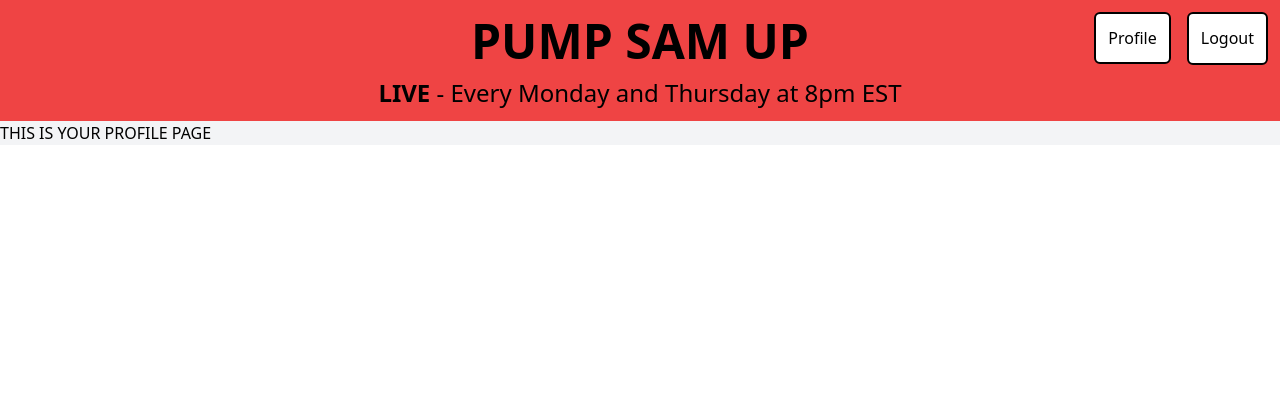
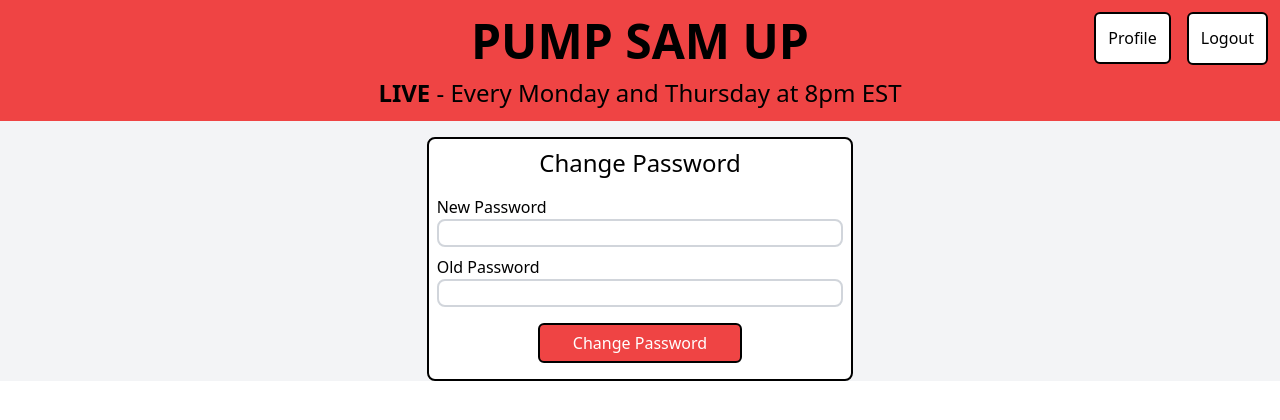
Before and after one commit to Coronus117/PumpSamUp, a Next.js app: page /profile in a window 1280 px wide. Shown: the top 420 px of the page. Built offline with nearby package versions, Linux system fonts and the light colour scheme; no server answers; sample sign-in values are in the browser's storage.

Commit message:
Test: Vote data

```diff
--- /dev/null
+++ b/components/auth/change-password-form.js
@@ -0,0 +1,69 @@
+import React, { useRef } from "react";
+import { getSession } from "next-auth/client";
+
+const ChangePassword = () => {
+  const newPasswordInputRef = useRef();
+  const oldPasswordInputRef = useRef();
+
+  const submitHandler = async (event) => {
+    event.preventDefault();
+    const enteredNewPassword = newPasswordInputRef.current.value;
+    const enteredOldPassword = oldPasswordInputRef.current.value;
+  };
+
+  return (
+    <section className="p-2 border-2 border-black flex flex-col space-y-4 bg-white rounded-lg w-full lg:w-1/3">
+      <h1 className="text-2xl text-center">Change Password</h1>
+      <form onSubmit={submitHandler} className="flex flex-col">
+        <div className="flex flex-col space-y-0">
+          <label htmlFor="email">New Password</label>
+          <input
+            type="password"
+            id="newPassword"
+            required
+            ref={newPasswordInputRef}
+            className="border-2 border-gray-300 rounded-lg"
+          />
+        </div>
+        <div className="flex flex-col space-y-0 mt-2">
+          <label htmlFor="password">Old Password</label>
+          <input
+            type="password"
+            id="oldPassword"
+            required
+            ref={oldPasswordInputRef}
+            className="border-2 border-gray-300 rounded-lg"
+          />
+        </div>
+        <div className="w-full flex justify-center mt-4 mb-2">
+          <button
+            className={
+              "disabled:pointer-events-none h-10 w-1/2 border-2 select-none hover:border-black hover:bg-gray-400 active:bg-white rounded-md bg-red-500 text-white border-black"
+            }
+          >
+            Change Password
+          </button>
+        </div>
+      </form>
+    </section>
+  );
+};
+
+export default ChangePassword;
+
+export const getServerSideProps = async (context) => {
+  const session = await getSession({ req: context.req });
+  if (!session) {
+    return {
+      redirect: {
+        destination: "/auth",
+        // Not everytime, only this time if not authenticated/logged in
+        permanent: false,
+      },
+    };
+  }
+
+  return {
+    props: { session },
+  };
+};
--- a/components/layout/main-header.js
+++ b/components/layout/main-header.js
@@ -1,12 +1,8 @@
-import NextPump from "../next-pump/next-pump";
 import Link from "next/link";
 import { useSession, signOut } from "next-auth/client";
 
 function MainHeader() {
   const [session, loading] = useSession();
-
-  console.log("loading ", loading);
-  console.log("session ", session);
 
   const logoutHandler = () => {
     signOut();
--- a/components/pump-bank/pump-bank.js
+++ b/components/pump-bank/pump-bank.js
@@ -3,7 +3,7 @@ import { useSelector } from "react-redux";
 
 const PumpBank = () => {
   const votes = useSelector((state) => state.votes);
-  // const votes = 11;
+  console.log("pump-bank, state.votes ", state.votes);
   return (
     <div className="flex justify-end">
       <div className="bg-gray-300 p-4 rounded-xl text-lg font-semibold">{`Vote Bank: ${votes}/10`}</div>
--- a/components/pump-vote-bar/exercise-vote.js
+++ b/components/pump-vote-bar/exercise-vote.js
@@ -60,6 +60,7 @@ const ExerciseVote = ({ exercise }) => {
     (ex) => ex.name === exercise.name
   );
   // const thisExercise = { name: "Tricep Dips", votes: 0 };
+  console.log("exercise-vote, thisExercise[0].votes ", thisExercise[0].votes);
   const votesSpent = thisExercise[0].votes;
   // const votesSpent = 0;
 
--- a/components/pump-vote-bar/pump-vote-button.js
+++ b/components/pump-vote-bar/pump-vote-button.js
@@ -4,6 +4,7 @@ import { useSelector } from "react-redux";
 const PumpVoteButton = ({ onClick, currVoteCount }) => {
   // let votes = 10;
   const votes = useSelector((state) => state.votes);
+  console.log("pump-vote-button, votes ", votes);
   return (
     <Fragment>
       {currVoteCount === 0 ? (
--- a/pages/_app.js
+++ b/pages/_app.js
@@ -1,14 +1,17 @@
 import "@/styles/globals.css";
 import Layout from "@/components/layout/layout";
 import { Provider } from "react-redux";
+import { Provider as AuthProvider } from "next-auth/client";
 import store from "@/store";
 
 export default function App({ Component, pageProps }) {
   return (
     <Provider store={store}>
-      <Layout>
-        <Component {...pageProps} />
-      </Layout>
+      <AuthProvider session={pageProps.session}>
+        <Layout>
+          <Component {...pageProps} />
+        </Layout>
+      </AuthProvider>
     </Provider>
   );
 }
--- /dev/null
+++ b/pages/api/user/change-password.js
@@ -0,0 +1,6 @@
+// const handler = (req, res) => {
+//     // extract data from the form
+//     // make sure authenticated user
+// };
+
+// export default handler;
--- a/pages/profile.js
+++ b/pages/profile.js
@@ -1,8 +1,14 @@
-import React from "react";
+import React, { useRef } from "react";
 import { getSession } from "next-auth/client";
 
+import ChangePassword from "@/components/auth/change-password-form";
+
 const Profile = () => {
-  return <div>THIS IS YOUR PROFILE PAGE</div>;
+  return (
+    <div className="flex justify-center mt-4">
+      <ChangePassword />
+    </div>
+  );
 };
 
 export default Profile;
```
